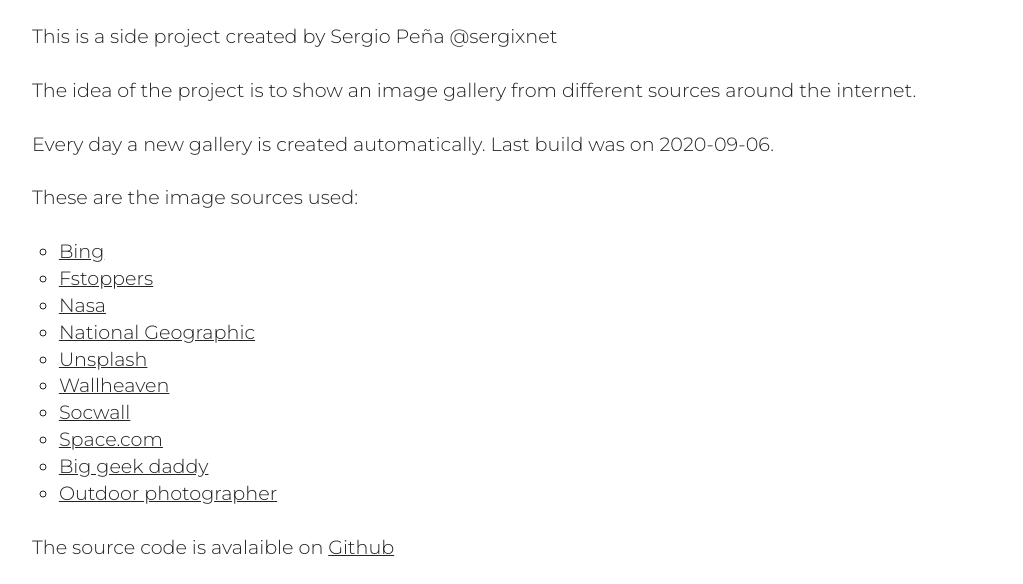
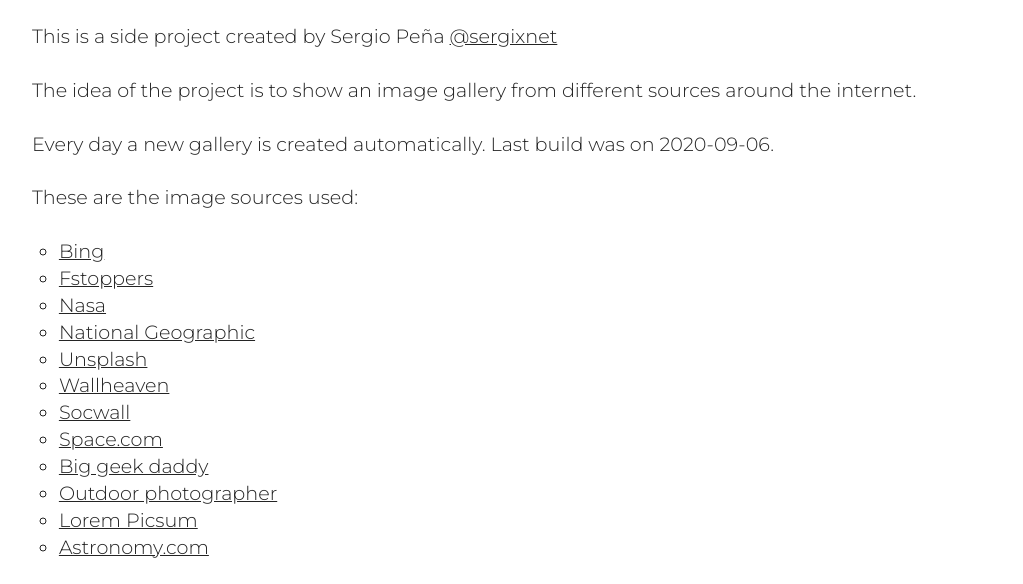
Before and after one commit to sergixnet/daily-pics, a Gatsby site: page /about in a window 1280 px wide. Shown: the part 193-777 px from the top of the page, without its empty margins (128-1151 px from the left). Built offline with nearby package versions, Linux system fonts and the light colour scheme; Gatsby itself is replaced by a stand-in of ours; a web font is replaced by a local one.

Commit message:
Updated about page

```diff
--- a/src/pages/about.js
+++ b/src/pages/about.js
@@ -7,7 +7,16 @@
     <Layout>
       <Seo title="About this" />
       <h1>About this</h1>
-      <p>This is a side project created by Sergio Peña @sergixnet</p>
+      <p>
+        This is a side project created by Sergio Peña{" "}
+        <a
+          href="https://github.com/sergixnet"
+          target="__blank"
+          rel="noopener noreferrer"
+        >
+          @sergixnet
+        </a>
+      </p>
       <p>
         The idea of the project is to show an image gallery from different
         sources around the internet.
@@ -108,6 +117,24 @@
             Outdoor photographer
           </a>
         </li>
+        <li>
+          <a
+            href="https://picsum.photos/"
+            target="__blank"
+            rel="noopener noreferrer"
+          >
+            Lorem Picsum
+          </a>
+        </li>
+        <li>
+          <a
+            href="https://astronomy.com/photos/picture-of-day"
+            target="__blank"
+            rel="noopener noreferrer"
+          >
+            Astronomy.com
+          </a>
+        </li>
       </ul>
       <p>
         The source code is avalaible on{" "}
```
